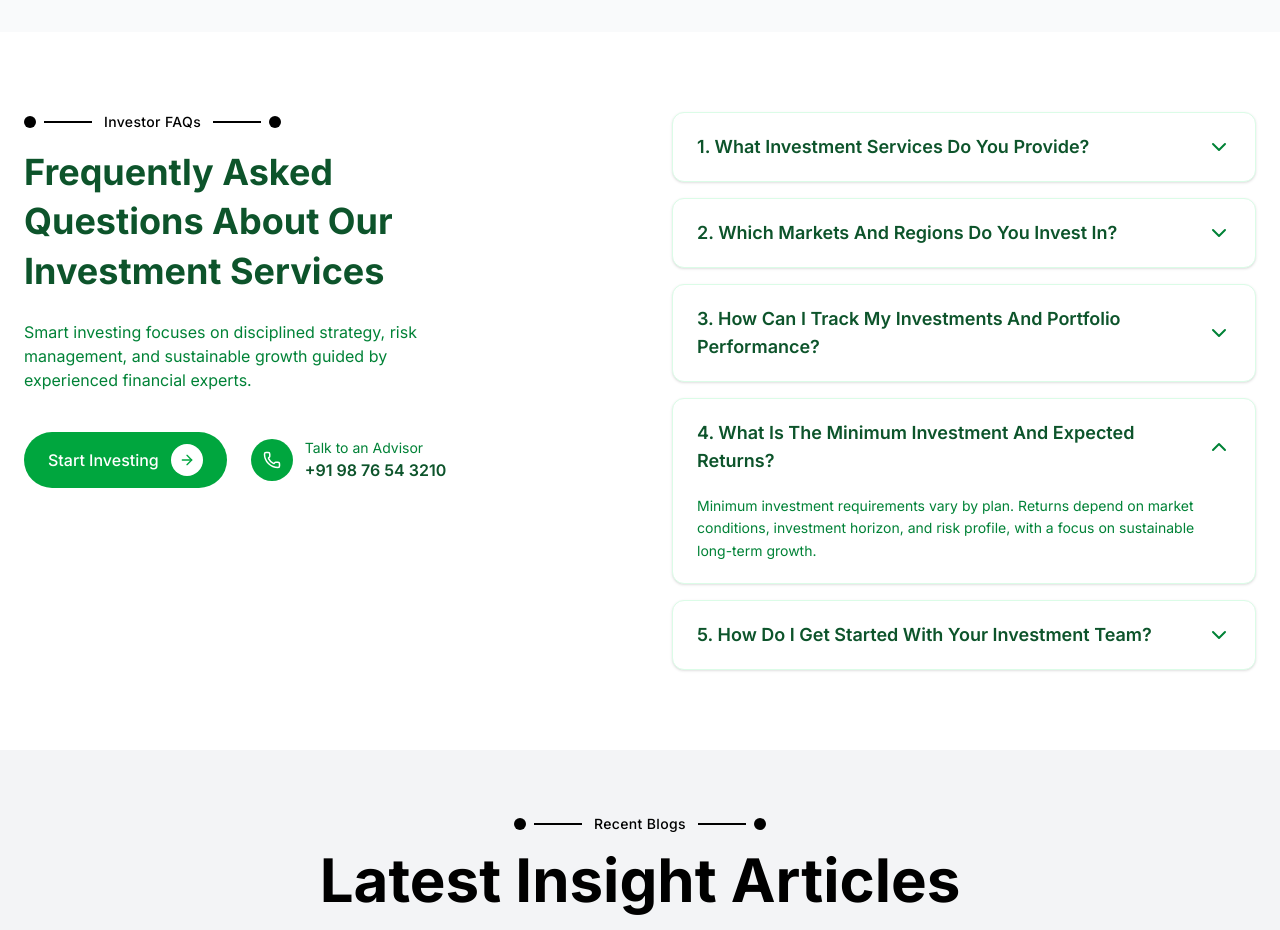
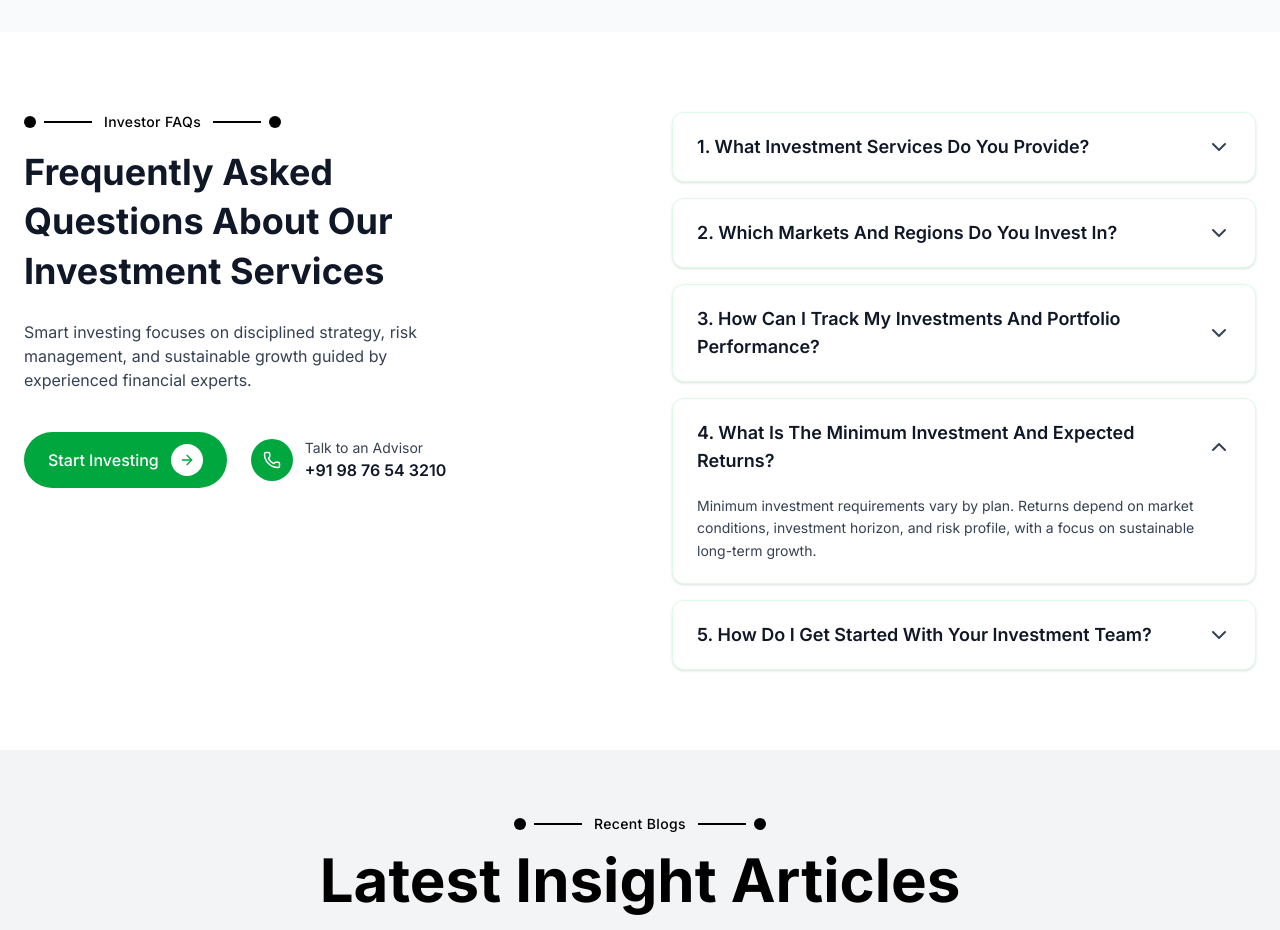
Before and after one commit to ritikrathod23/Pheonix, a React (Vite) app: page / in a window 1280 px wide. Shown: the part 8640-9570 px from the top of the page. Built offline with nearby package versions, Linux system fonts and the light colour scheme.

Commit message:
Our Service head updated

```diff
--- a/src/components/Home/FAQSecton.jsx
+++ b/src/components/Home/FAQSecton.jsx
@@ -55,13 +55,13 @@ export default function FAQSection() {
                         </div>
                     </div>
 
-                    <h2 className="text-4xl font-bold text-green-900 leading-snug mb-6">
+                    <h2 className="text-4xl font-bold text-gray-900 leading-snug mb-6">
                         Frequently Asked <br />
                         Questions About Our <br />
                         Investment Services
                     </h2>
 
-                    <p className="text-green-700 max-w-md mb-10">
+                    <p className="text-gray-700 max-w-md mb-10">
                         Smart investing focuses on disciplined strategy, risk management,
                         and sustainable growth guided by experienced financial experts.
                     </p>
@@ -83,8 +83,8 @@ export default function FAQSection() {
                                 <Phone size={18} />
                             </div>
                             <div>
-                                <p className="text-sm text-green-700">Talk to an Advisor</p>
-                                <p className="font-semibold text-green-900">
+                                <p className="text-sm text-gray-700">Talk to an Advisor</p>
+                                <p className="font-semibold text-gray-900">
                                     +91 98 76 54 3210
                                 </p>
                             </div>
@@ -111,14 +111,14 @@ export default function FAQSection() {
                                 }
                                 className="w-full flex justify-between items-center text-left px-6 py-5"
                             >
-                                <span className="font-semibold text-lg text-green-900">
+                                <span className="font-semibold text-lg text-gray-900">
                                     {index + 1}. {faq.question}
                                 </span>
 
                                 <motion.span
                                     animate={{ rotate: activeIndex === index ? 180 : 0 }}
                                 >
-                                    <ChevronDown className="text-green-700" />
+                                    <ChevronDown className="text-gray-700" />
                                 </motion.span>
                             </button>
 
@@ -131,7 +131,7 @@ export default function FAQSection() {
                                         transition={{ duration: 0.3 }}
                                         className="overflow-hidden"
                                     >
-                                        <div className="px-6 pb-5 text-green-700 text-sm leading-relaxed">
+                                        <div className="px-6 pb-5 text-gray-700 text-sm leading-relaxed">
                                             {faq.answer}
                                         </div>
                                     </motion.div>
--- a/src/components/Home/OurBestServices.jsx
+++ b/src/components/Home/OurBestServices.jsx
@@ -84,7 +84,7 @@ export default function OurServicesSection() {
         {/* Header */}
         <div className="mb-12 sm:mb-16">
           <motion.h1
-            className="text-6xl py-3 text-center font-bold flex flex-wrap justify-center"
+            className="text-3xl md:text-6xl py-3 text-center font-bold flex flex-wrap justify-center"
             variants={{
               hidden: {},
               visible: { transition: { staggerChildren: 0.04 } },
```
